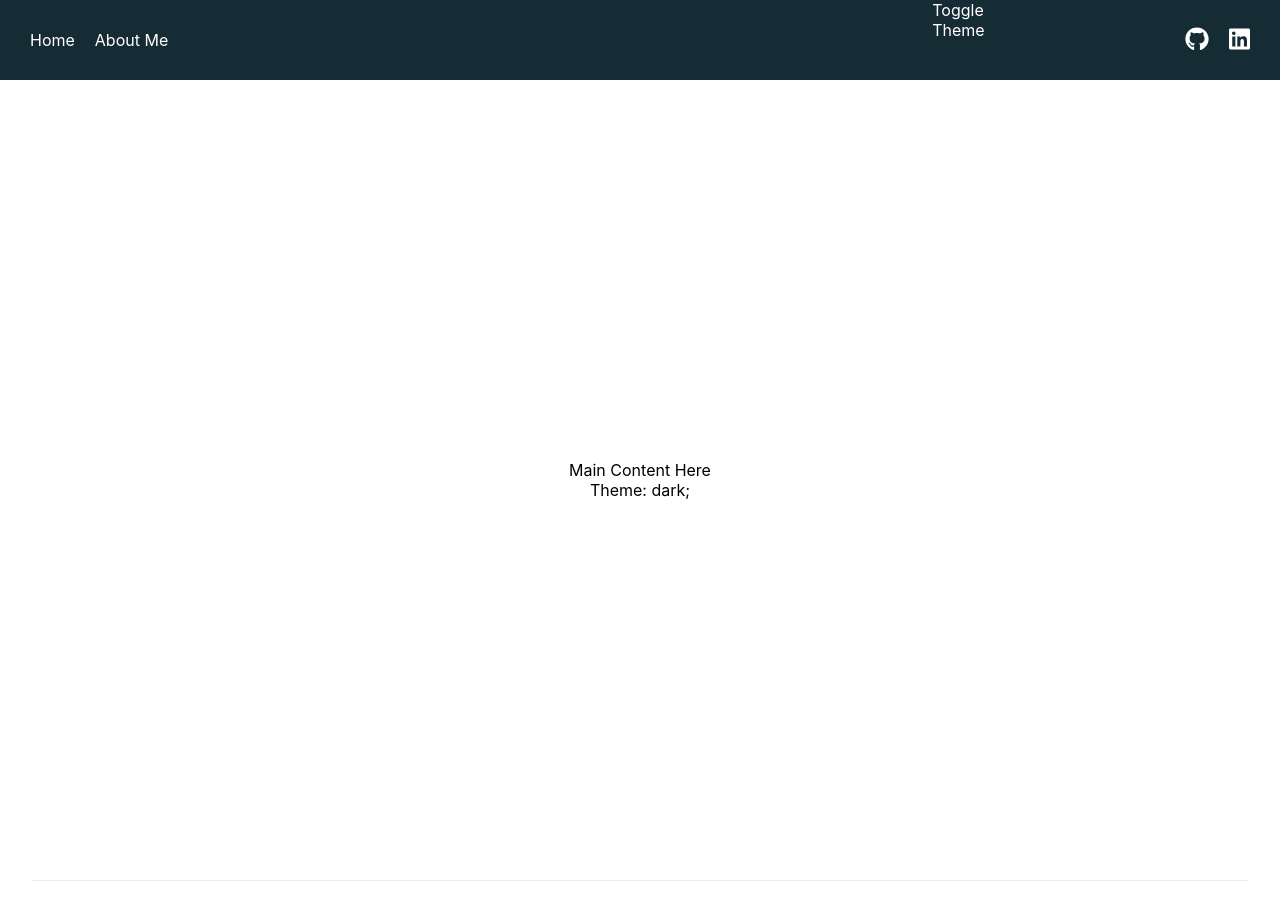
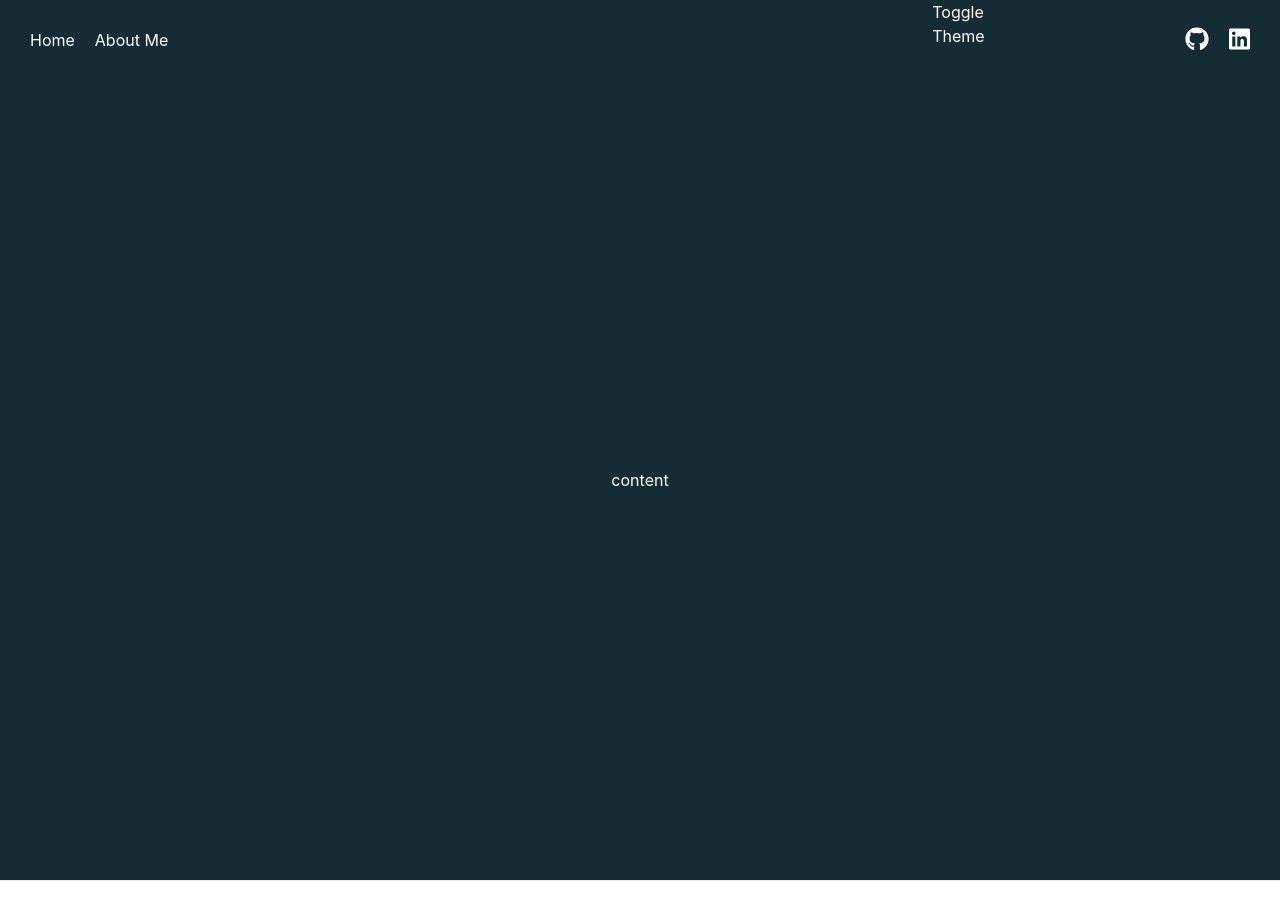
Before and after one commit to wshivers93/portfolio, a Next.js app: page / in a window 1280 px wide. Shown: the top 920 px of the page. Built offline with nearby package versions, Linux system fonts and the light colour scheme.

Commit message:
added tailwind + started portfolio component

```diff
--- a/package.json
+++ b/package.json
@@ -21,8 +21,11 @@
   "devDependencies": {
     "@types/node": "16.11.6",
     "@types/react": "17.0.33",
+    "autoprefixer": "^10.4.2",
     "eslint": "7.32.0",
     "eslint-config-next": "12.0.2",
+    "postcss": "^8.2.15",
+    "tailwindcss": "^3.0.15",
     "typescript": "4.4.4"
   }
 }
--- /dev/null
+++ b/postcss.config.js
@@ -0,0 +1,6 @@
+module.exports = {
+  plugins: {
+    tailwindcss: {},
+    autoprefixer: {},
+  },
+}
--- /dev/null
+++ b/src/components/cards/Profile.tsx
@@ -0,0 +1,15 @@
+import React from 'react';
+
+interface componentProps {
+    image: string;
+    about: string;
+}
+
+function profileCard(props : componentProps) {
+    return (
+        <div className="container columns-2">
+            <img src={props.image} alt="profile image"></img>
+            <div className="text-left">{props.about}</div>
+        </div>
+    )
+}
--- a/src/pages/index.tsx
+++ b/src/pages/index.tsx
@@ -20,11 +20,7 @@ const Home: NextPage = () => {
         </Head>
 
         <main className={styles.main}>
-          Main Content Here
-
-          <div>
-            Theme: {useSelector(selectTheme)};
-          </div>
+          content
         </main>
 
         <footer className={styles.footer}>
--- a/src/styles/Home.module.css
+++ b/src/styles/Home.module.css
@@ -1,15 +1,12 @@
-.container {
-  padding: 0 2rem;
-}
-
 .main {
   min-height: 100vh;
-  padding: 4rem 0;
   flex: 1;
   display: flex;
   flex-direction: column;
   justify-content: center;
   align-items: center;
+  background: var(--background);
+  color: var(--text-primary);
 }
 
 .footer {
--- a/src/styles/globals.css
+++ b/src/styles/globals.css
@@ -1,3 +1,7 @@
+@tailwind base;
+@tailwind components;
+@tailwind utilities;
+
 html,
 body {
   padding: 0;
--- /dev/null
+++ b/tailwind.config.js
@@ -0,0 +1,10 @@
+module.exports = {
+  content: [
+    './src/components/**/*.{ts,tsx}',
+    './src/pages/*.{ts,tsx}',
+  ],
+  theme: {
+    extend: {},
+  },
+  plugins: [],
+}
```
Also changed, not shown: 1 other file (tests, documents, lock files or other folders).
